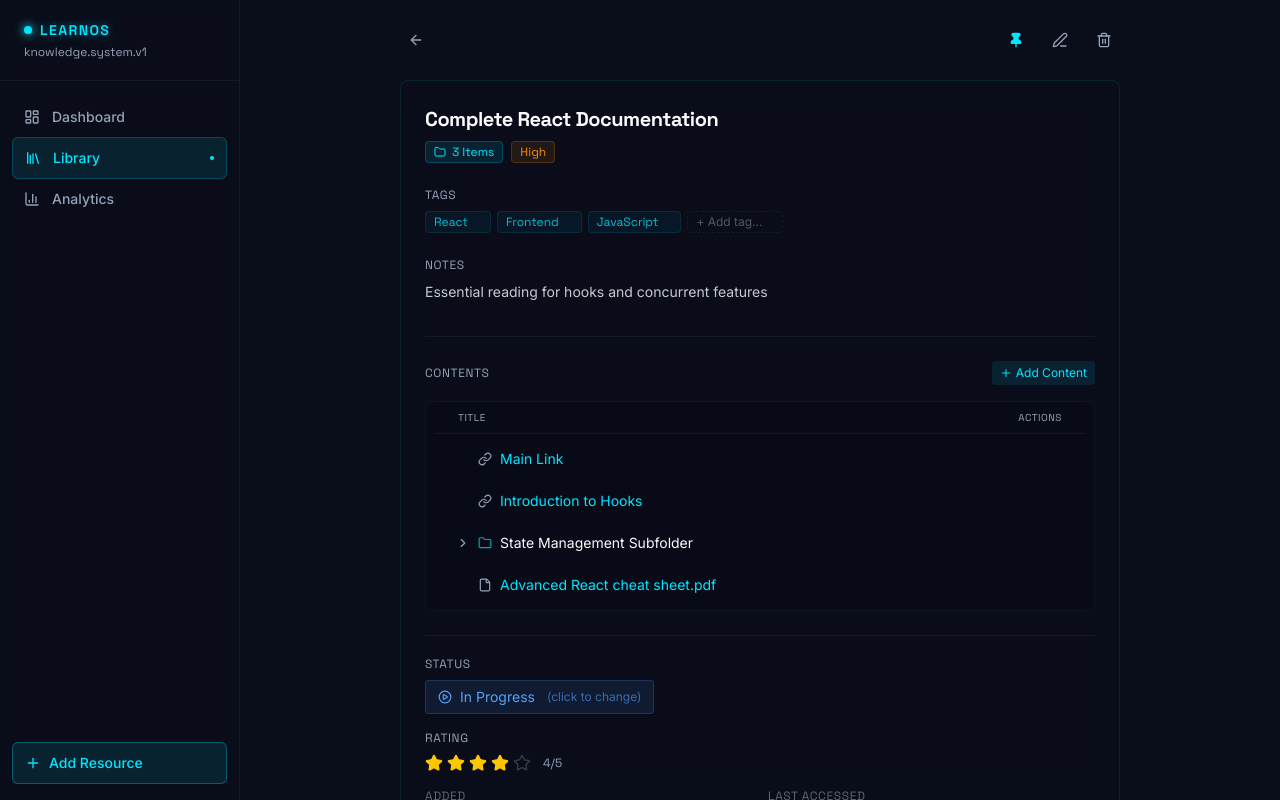
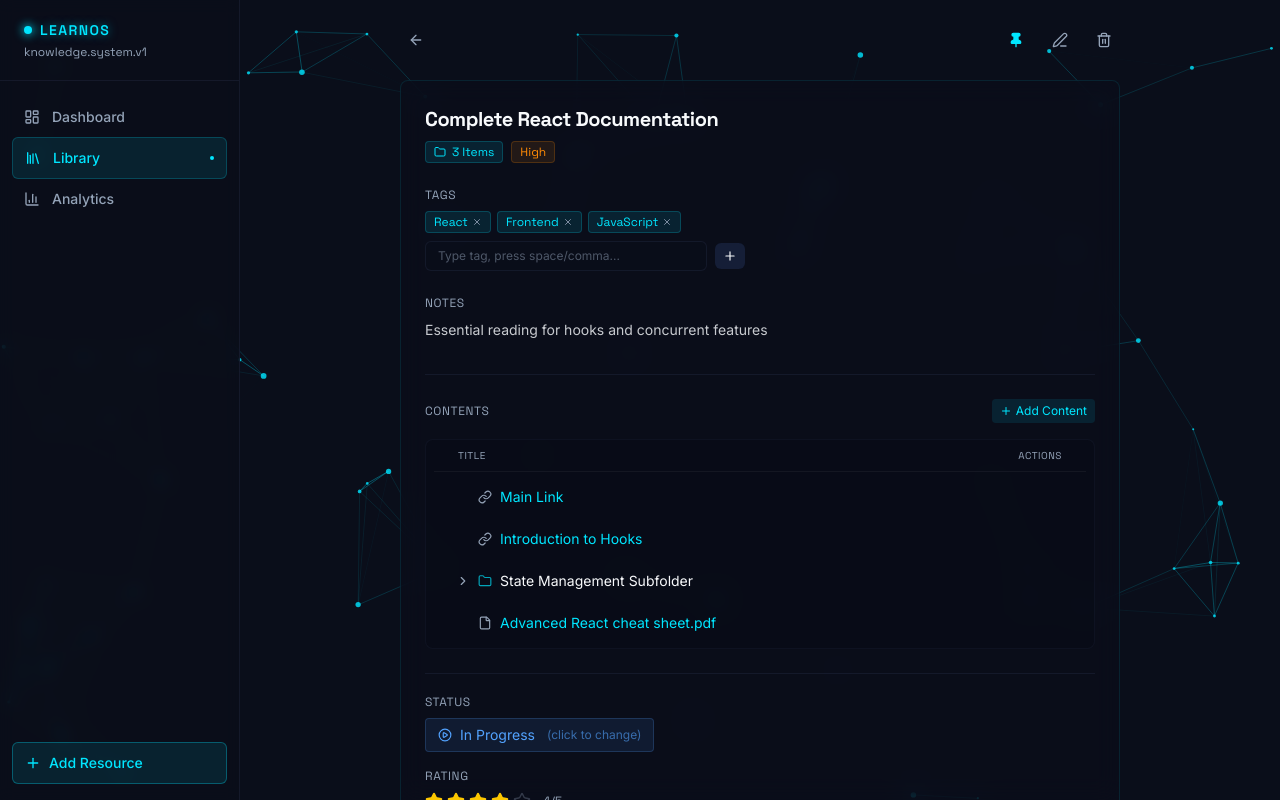
Before and after one commit to PLayerNightQueen16/Smart_Study_Hub, a React (Vite) app: page /resources/1 in a window 1280 px wide. Built offline with nearby package versions, Linux system fonts and the light colour scheme.

Commit message:
Add readme and make minor changes

```diff
--- a/src/components/ConstellationBackground.jsx
+++ b/src/components/ConstellationBackground.jsx
@@ -1,12 +1,4 @@
 import { useEffect, useRef } from 'react';
-
-
-
-
-
-
-
-
 
 export function ConstellationBackground() {
   const canvasRef = useRef(null);
@@ -38,7 +30,7 @@ export function ConstellationBackground() {
           y: Math.random() * height,
           vx: (Math.random() - 0.5) * 0.5,
           vy: (Math.random() - 0.5) * 0.5,
-          size: Math.random() * 1.5 + 0.5
+          size: Math.random() * 2 + 1
         });
       }
     };
@@ -69,8 +61,8 @@ export function ConstellationBackground() {
 
           if (dist < 150) {
             ctx.beginPath();
-            ctx.strokeStyle = `rgba(0, 229, 255, ${0.2 * (1 - dist / 150)})`;
-            ctx.lineWidth = 0.5;
+            ctx.strokeStyle = `rgba(0, 229, 255, ${0.4 * (1 - dist / 150)})`;
+            ctx.lineWidth = 1;
             ctx.moveTo(p.x, p.y);
             ctx.lineTo(p2.x, p2.y);
             ctx.stroke();
@@ -99,7 +91,7 @@ export function ConstellationBackground() {
   return (
     <canvas
       ref={canvasRef}
-      className="fixed inset-0 pointer-events-none z-[-1] opacity-50"
+      className="fixed inset-0 pointer-events-none z-0 opacity-100"
       style={{ background: 'transparent' }} />);
 
 
--- a/src/components/Layout.jsx
+++ b/src/components/Layout.jsx
@@ -17,7 +17,7 @@ export function Layout({ children }) {
   const [location] = useLocation();
 
   return (
-    <div className="min-h-screen bg-background text-foreground relative">
+    <div className="min-h-screen text-foreground relative">
       <ConstellationBackground />
       <div className="relative z-10 flex h-screen overflow-hidden">
         <aside className="w-60 shrink-0 flex flex-col border-r border-border/50 bg-background/80 backdrop-blur-sm">
--- a/src/pages/AddResource.jsx
+++ b/src/pages/AddResource.jsx
@@ -27,9 +27,10 @@ export function AddResource() {
   const [file, setFile] = useState(null);
 
   const addTag = () => {
-    const tag = tagInput.trim();
-    if (tag && !tags.includes(tag)) {
-      setTags([...tags, tag]);
+    const tagsToAdd = tagInput.split(/[\s,]+/).map(t => t.trim()).filter(Boolean);
+    const newTags = tagsToAdd.filter(t => !tags.includes(t));
+    if (newTags.length > 0) {
+      setTags([...tags, ...newTags]);
     }
     setTagInput("");
   };
@@ -37,7 +38,7 @@ export function AddResource() {
   const removeTag = (tag) => setTags(tags.filter((t) => t !== tag));
 
   const handleTagKeyDown = (e) => {
-    if (e.key === "Enter" || e.key === ",") {
+    if (e.key === "Enter" || e.key === "," || e.key === " ") {
       e.preventDefault();
       addTag();
     }
@@ -197,7 +198,7 @@ export function AddResource() {
               value={tagInput}
               onChange={(e) => setTagInput(e.target.value)}
               onKeyDown={handleTagKeyDown}
-              placeholder="Type a tag, press Enter or comma"
+              placeholder="Type a tag, press space or comma"
               className="flex-1 bg-background/50 border border-border/50 rounded-md px-3 py-2 text-sm text-foreground placeholder:text-muted-foreground/50 outline-none focus:border-primary/50 transition-colors" />
 
             <button
--- a/src/pages/ResourceDetail.jsx
+++ b/src/pages/ResourceDetail.jsx
@@ -319,18 +319,31 @@ export function ResourceDetail({ id }) {
   };
 
   const handleAddTagInline = (e) => {
-    e.preventDefault();
-    const tag = newTagInput.trim();
-    if (tag && !resource.tags.includes(tag)) {
-      const updatedTags = [...resource.tags, tag];
-      updateResource.mutate({ id: resourceId, data: { ...resource, tags: updatedTags } }, { onSuccess: invalidateAll });
-      setNewTagInput("");
+    e?.preventDefault();
+    if (!newTagInput.trim()) return;
+
+    const tagsToAdd = newTagInput.split(/[\s,]+/).map(t => t.trim()).filter(Boolean);
+    const currentTags = resource.tags || [];
+
+    const newUniqueTags = tagsToAdd.filter(t => !currentTags.includes(t));
+    if (newUniqueTags.length > 0) {
+      const updatedTags = [...currentTags, ...newUniqueTags];
+      updateResource.mutate({ id: resourceId, data: { tags: updatedTags } }, { onSuccess: invalidateAll });
     }
+    setNewTagInput("");
   };
 
   const handleRemoveTagInline = (tagToRemove) => {
-    const updatedTags = resource.tags.filter(t => t !== tagToRemove);
-    updateResource.mutate({ id: resourceId, data: { ...resource, tags: updatedTags } }, { onSuccess: invalidateAll });
+    const currentTags = resource.tags || [];
+    const updatedTags = currentTags.filter(t => t !== tagToRemove);
+    updateResource.mutate({ id: resourceId, data: { tags: updatedTags } }, { onSuccess: invalidateAll });
+  };
+
+  const handleTagKeyDown = (e) => {
+    if (e.key === "Enter" || e.key === " " || e.key === ",") {
+      e.preventDefault();
+      handleAddTagInline();
+    }
   };
 
   const [isAddingTop, setIsAddingTop] = useState(false);
@@ -491,22 +504,29 @@ export function ResourceDetail({ id }) {
             </div>
 
             <div>
-              <p className="text-xs font-mono text-muted-foreground uppercase tracking-wider mb-2">Tags</p>
-              <div className="flex flex-wrap gap-1.5 items-center">
+              <p className="text-xs font-mono text-muted-foreground uppercase tracking-wider mb-2 block">Tags</p>
+              <div className="flex flex-wrap gap-1.5 items-center mb-2">
                 {(resource.tags || []).map((tag) =>
-                  <span key={tag} className="flex items-center gap-1 text-xs px-2 py-0.5 rounded bg-primary/5 border border-primary/10 text-primary/80 font-mono group">
+                  <span key={tag} className="flex items-center gap-1 text-xs px-2 py-0.5 rounded bg-primary/10 border border-primary/20 text-primary font-mono group">
                     {tag}
-                    <button onClick={() => handleRemoveTagInline(tag)} className="opacity-0 group-hover:opacity-100 text-destructive hover:scale-110 transition-all"><X size={10}/></button>
+                    <button type="button" onClick={() => handleRemoveTagInline(tag)} className="text-muted-foreground hover:text-destructive transition-colors"><X size={10}/></button>
                   </span>
                 )}
-                <form onSubmit={handleAddTagInline} className="flex items-center">
-                  <input
-                    value={newTagInput}
-                    onChange={(e) => setNewTagInput(e.target.value)}
-                    placeholder="+ Add tag..."
-                    className="text-xs px-2 py-0.5 rounded border border-dashed border-border/50 bg-transparent text-muted-foreground outline-none focus:border-primary/50 focus:text-foreground w-24 transition-all"
-                  />
-                </form>
+              </div>
+              <div className="flex items-center gap-2 max-w-xs">
+                <input
+                  value={newTagInput}
+                  onChange={(e) => setNewTagInput(e.target.value)}
+                  onKeyDown={handleTagKeyDown}
+                  placeholder="Type tag, press space/comma..."
+                  className="flex-1 bg-background/50 border border-border/50 rounded-md px-3 py-1.5 text-xs text-foreground placeholder:text-muted-foreground/50 outline-none focus:border-primary/50 transition-colors"
+                />
+                <button
+                  type="button"
+                  onClick={handleAddTagInline}
+                  className="px-2 py-1.5 rounded-md bg-accent text-foreground text-xs hover:bg-accent/80 transition-colors">
+                  <Plus size={14} />
+                </button>
               </div>
             </div>
 
```
Also changed, not shown: src/lib/api-mock.js, 1 other file (tests, documents, lock files or other folders).
